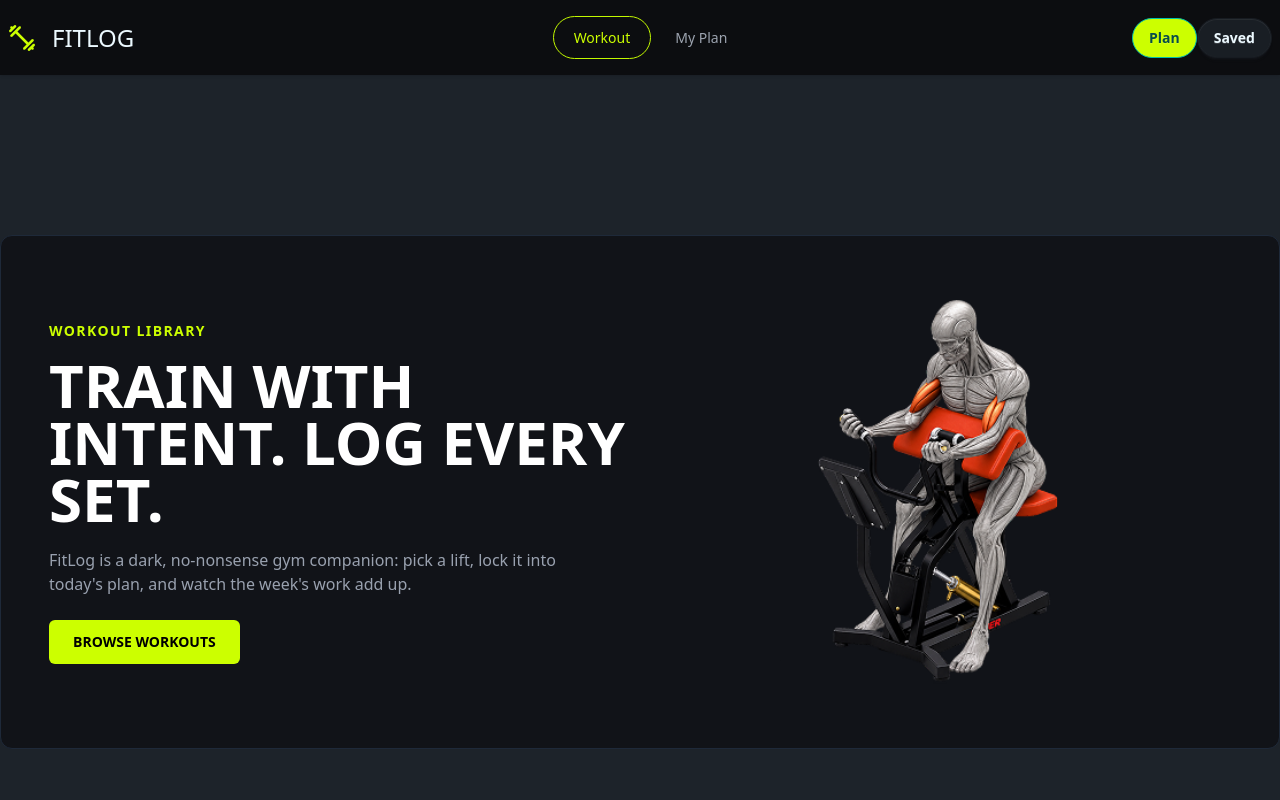
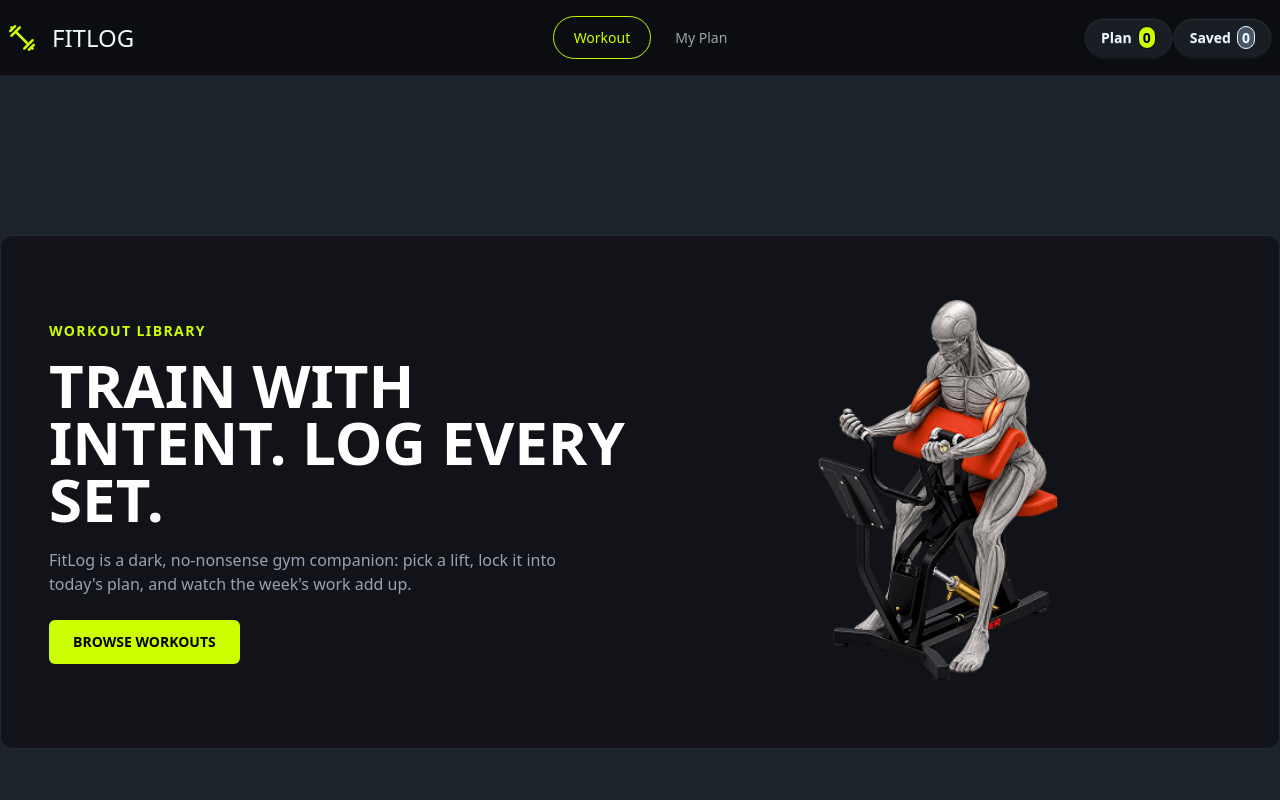
Before and after one commit to fatemaakthermim123/assignment-six, a Next.js app: page / in a window 1280 px wide. Shown: the top 800 px of the page. Built offline with nearby package versions, Linux system fonts and the light colour scheme; no server answers.

Commit message:
readmd file adding  and some broken things fixing done

```diff
--- a/src/component/LibraryDetails/PlanLibrary.jsx
+++ b/src/component/LibraryDetails/PlanLibrary.jsx
@@ -1,22 +1,26 @@
 "use client";
 
 import { LibraryContext } from "@/context/LibraryContext";
-import { useContext } from "react";
+import { useContext, useState } from "react";
 import { toast } from "react-toastify";
 
 const PlanLibrary = ({ library })=> {
   const { planLibrary,setPlanLibrary, selectedExercises, setSelectedExercises} = useContext(LibraryContext);
-
+  const [added,setAdded]=useState(false);
 
   const handlePlanLibrary = () => {
     setSelectedExercises([...selectedExercises,library])
     setPlanLibrary([...planLibrary, library]);
     toast.success(` "${library.name} is added to plan"`);
+    setAdded(true)
   };
   return (
     <button className="bg-[#ccff00] text-black  btn-accent font-semibold px-5 py-2 rounded-full"
-    onClick={()=>handlePlanLibrary(library)}>
-              Add to today&apos;s plan
+    onClick={()=>handlePlanLibrary(library)}
+    disabled={added}>
+            {
+    added?'Added to Plan': `Add to today's plan `
+            }
             </button>
   );
 };
--- a/src/component/LibraryDetails/SavedLibrary.jsx
+++ b/src/component/LibraryDetails/SavedLibrary.jsx
@@ -2,22 +2,27 @@
 "use client";
 
 import { LibraryContext } from "@/context/LibraryContext";
-import { useContext } from "react";
+import { useContext, useState } from "react";
 import { toast } from "react-toastify";
 
 const SavedLibrary = ({library}) => {
    const { savedLibrary, setSavedLibrary,selectedExercisesTwo, setSelectedExercisesTwo} = useContext(LibraryContext);
+     const [added,setAdded]=useState(false);
 
   const handleSavedLibrary = () => {
 
     setSelectedExercisesTwo([...selectedExercisesTwo,library])
     setSavedLibrary([...savedLibrary, library]);
     toast.success(` "${library.name} is added to Saved"`);
+    setAdded(true)
   };
   return (
     <button className="border border-slate-500 text-white font-semibold px-5 py-2 rounded-full "
-    onClick={()=>handleSavedLibrary(library)}>
-              Save for later
+    onClick={()=>handleSavedLibrary(library)}
+    disabled={added}>{
+        added?'added to saved':'Save for later'
+    }
+
             </button>
   );
 };
--- a/src/component/homepage/Banner.jsx
+++ b/src/component/homepage/Banner.jsx
@@ -1,6 +1,7 @@
 import React from 'react';
 import heroLogo from '@/assets/banner.png'
 import Image from 'next/image';
+import Link from 'next/link';
 const Banner = () => {
 
   return (
@@ -26,9 +27,11 @@ const Banner = () => {
               add up.
             </p>
 
+
             <button className="mt-6 rounded-md bg-[#ccff00] px-5 py-3 text-xs font-bold text-black transition hover:bg-lime-300 sm:px-6 sm:text-sm">
               BROWSE WORKOUTS
             </button>
+
 
           </div>
 
--- /dev/null
+++ b/src/component/shared/NavBadge.jsx
@@ -0,0 +1,19 @@
+
+"use client"
+import { LibraryContext } from '@/context/LibraryContext';
+import Link from 'next/link';
+import React, { useContext } from 'react';
+
+const NavBadge = () => {
+    const{ selectedExercises,selectedExercisesTwo}=useContext(LibraryContext);
+    return (
+        <div className="navbar-end flex gap-4">
+    <Link href='/MyPlan'>
+<button className="btn   border rounded-full">Plan<span className='bg-[#ccff00] border rounded-full text-black px-1'>{selectedExercises.length}</span></button>
+    <button className="btn border rounded-full">Saved <span className='px-1 border rounded-full bg-gray-600'>{selectedExercisesTwo.length}</span> </button>
+    </Link>
+  </div>
+    );
+};
+
+export default NavBadge;
--- a/src/component/shared/NavLinks.jsx
+++ b/src/component/shared/NavLinks.jsx
@@ -16,7 +16,7 @@ const NavLinks = () => {
         href="/"
         onClick={() => handleActive("workout")}
         className={
-          active === "workout" ? "text-[#ccff00] border border-[#C2F800] rounded-full py-2.5 px-5":
+          active === "workout" ? "text-[#ccff00]  border border-[#C2F800] rounded-full py-2.5 px-5":
           "text-[#9CA3AF]"
         }
       >
@@ -27,7 +27,7 @@ const NavLinks = () => {
         href="/MyPlan"
         onClick={() => handleActive("my-plan")}
         className={
-          active === "my-plan" ? "text-[#ccff00] border border-[#C2F800] rounded-full  py-2.5 px-5":
+          active === "my-plan" ? "text-[#ccff00] border  border-[#C2F800] rounded-full  py-2.5 px-5":
           "text-[#9CA3AF]"
 
         }
--- a/src/component/shared/Navbar.jsx
+++ b/src/component/shared/Navbar.jsx
@@ -3,6 +3,7 @@ import React from 'react';
 import NavLinks from './NavLinks';
 import Image from 'next/image';
 import navLogo from '@/assets/logo.png'
+import NavBadge from './NavBadge';
 const Navbar = () => {
 
     return (
@@ -29,12 +30,7 @@ const Navbar = () => {
     {<NavLinks/>}
     </ul>
   </div>
-  <div className="navbar-end flex gap-4">
-    <Link href='/MyPlan'>
-<button className="btn btn-active btn-accent bg-[#ccff00] border rounded-full">Plan</button>
-    <button className="btn border rounded-full">Saved</button>
-    </Link>
-  </div>
+ <NavBadge></NavBadge>
 </div>
 </nav>
     );
```
